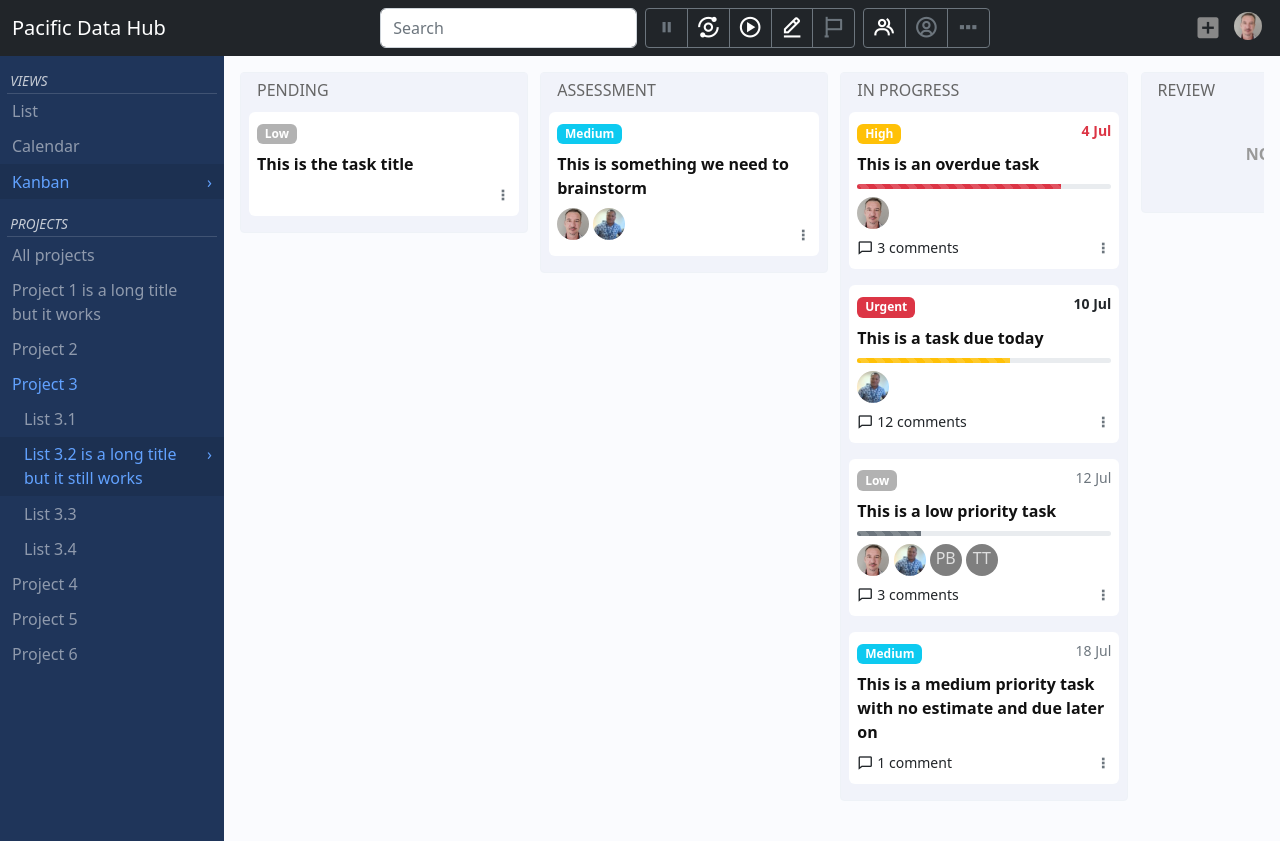
After one commit to stanozr/taskfreak, a Flask app: page /kanban in a window 1280 px wide. The commit adds this page. Run offline with Flask 2, Linux system fonts and the light colour scheme; some libraries are stand-ins or nearby versions.

Commit message:
Kanban view (per task status)

```diff
--- a/application/routes.py
+++ b/application/routes.py
@@ -35,3 +35,12 @@ def calendar():
 		js=['calendar.min.js', 'task_calendar.js'],
 		css=['calendar.min.css']
 	)
+
+@app.route("/kanban")
+def kanban():
+    return render_template("task_kanban.html",
+		title="Pacific Data Hub",
+		menu="kanban",
+		now=datetime.datetime.utcnow(),
+		js=['dragula.min.js', 'task_kanban.js'],
+	)
--- a/application/static/css/app.css
+++ b/application/static/css/app.css
@@ -136,7 +136,7 @@
 
 /* CONTENT */
 .main {
-  padding: 1rem 1rem 5rem;
+  padding: 1rem 1rem;
   overflow-y: auto;
 }
 
@@ -175,7 +175,7 @@
     content: "\203A";
   }
   .main {
-    background-color: #f3f3f3;
+    background-color: rgb(250,251,254);
   }
 }
 
@@ -214,7 +214,7 @@
 .task-list .task-row:nth-child(odd) {
   background-color: #f9f9f9;
 }
-.task-list .task-deadline {
+.task-row .task-deadline {
   flex: 0 0 45px;
   padding: 0 6px 0 3px;
   line-height: 1;
@@ -222,10 +222,10 @@
 }
 .task-row .task-deadline {
   padding: 5px 6px 0px 4px;
-  background-color:  #e9e9e9;
   border-left: 4px solid #999;
   border-radius: 3px;
   align-self: stretch;
+  background-color:  #eee;
 }
 .task-row .task-deadline.priority-3 {
   border-left-color: #dc3545;
@@ -237,6 +237,8 @@
   border-left-color: #0dcaf0;
 }
 .task-row .task-deadline big {
+  display: block;
+  padding-top: 1px;
   font-size: 1em;
 }
 .task-row .task-deadline span {
@@ -384,3 +386,89 @@
   color: #333;
   text-decoration: none;
 }
+
+/* TASK KANBAN */
+.kanban-board {
+  display: block;
+  white-space: nowrap;
+  overflow-x: auto;
+}
+.kanban-list {
+  display: inline-block;
+  width: 18rem;
+  padding: 0 .5rem;
+  border: 1px solid #eef2f7;
+  vertical-align: top;
+  margin-bottom: 24px;
+  border-radius: 0.25rem;
+  background-color: #f1f3fa;
+}
+.kanban-list:not(:last-child) {
+  margin-right: .5rem;
+}
+.kanban-header {
+  font-size: 1em;
+  color: #666;
+  background-color: #f1f3fa;
+  padding: 0.5rem 1rem;
+  margin: 0 -.5rem .25rem;
+  text-overflow: ellipsis;
+  overflow: hidden;
+}
+.kanban-tasks {
+  min-height: 100px;
+  position: relative;
+  /* height: 74vh;
+  overflow-y: auto; */
+}
+.kanban-tasks::before {
+  content: "No Tasks";
+  position: absolute;
+  color: #999;
+  text-transform: uppercase;
+  line-height: 85px;
+  width: 100%;
+  text-align: center;
+  font-weight: 600;
+}
+.kanban-item {
+  border: 0 none;
+  background-color: #fff;
+}
+.badge.bg-normal {
+  background-color: rgba(0,0,0,.3);
+}
+.kanban-item a.task-title {
+  color: #111;
+  text-decoration: none;
+  white-space: pre-wrap;
+}
+.kanban-item .task-comments small {
+  vertical-align: top;
+  padding-left: 4px;
+}
+.kanban-item .dropdown-toggle::after {
+  display: none;
+}
+.gu-mirror {
+  position: fixed !important;
+  margin: 0 !important;
+  z-index: 9999 !important;
+  opacity: 0.8;
+  -ms-filter: "progid:DXImageTransform.Microsoft.Alpha(Opacity=80)";
+  filter: alpha(opacity=80);
+}
+.gu-hide {
+  display: none !important;
+}
+.gu-unselectable {
+  -webkit-user-select: none !important;
+  -moz-user-select: none !important;
+  -ms-user-select: none !important;
+  user-select: none !important;
+}
+.gu-transit {
+  opacity: 0.2;
+  -ms-filter: "progid:DXImageTransform.Microsoft.Alpha(Opacity=20)";
+  filter: alpha(opacity=20);
+}
--- /dev/null
+++ b/application/static/js/task_kanban.js
@@ -0,0 +1,8 @@
+$('document').ready(function() {
+    var drake = dragula({
+        isContainer: function (el) {
+            return el.classList.contains('kanban-tasks');
+        },
+        revertOnSpill: true
+    });
+});
--- a/application/templates/layout/task.html
+++ b/application/templates/layout/task.html
@@ -52,7 +52,7 @@
   <ul>
     <li><a href="{{ url_for('list') }}" class="{% if menu=='list' %}active{% endif %}">List</a></li>
     <li><a href="{{ url_for('calendar') }}" class="{% if menu=='calendar' %}active{% endif %}">Calendar</a></li>
-    <li><a href="#" class="{% if menu=='kanban' %}active{% endif %}">Kanban</a></li>
+    <li><a href="{{ url_for('kanban') }}" class="{% if menu=='kanban' %}active{% endif %}">Kanban</a></li>
   </ul>
   <h4>Projects</h4>
   <ul>
--- /dev/null
+++ b/application/templates/task_kanban.html
@@ -0,0 +1,250 @@
+{% extends "layout/task.html" %}
+
+{% block content %}
+
+    <div class="kanban-board">
+        <div class="kanban-list">
+            <h5 class="mt-0 kanban-header text-uppercase">Pending</h5>
+            <div class="kanban-tasks">
+                <div class="card kanban-item task-item mb-3">
+                    <div class="card-body p-2">
+                        <div class="mb-2">
+                            <span class="badge bg-normal">Low</span>
+                        </div>
+                        <div class="fw-semibold mb-2">
+                            <a href="#!" class="task-title">This is the task title</a>
+                        </div>
+                        <div class="d-flex align-items-end">
+                            <div class="flex-grow-1">
+
+                            </div>
+                            <div class="dropdown">
+                                <a href="#" class="dropdown-toggle text-muted arrow-none" data-bs-toggle="dropdown" aria-expanded="false">
+                                    <i class='bx bx-dots-vertical'></i>
+                                </a>
+                                <div class="dropdown-menu dropdown-menu-end">
+                                    <a href="javascript:void(0);" class="dropdown-item"><i class="bx bx-pencil me-2"></i>Edit</a>
+                                    <a href="javascript:void(0);" class="dropdown-item"><i class='bx bx-trash me-2'></i>Delete</a>
+                                    <a href="javascript:void(0);" class="dropdown-item"><i class='bx bx-user-plus me-2'></i>Assign</a>
+                                    <a href="javascript:void(0);" class="dropdown-item"><i class='bx bx-log-in me-2'></i>Join/Leave</a>
+                                </div>
+                            </div>
+                        </div>
+                    </div>
+                </div>
+            </div>
+        </div>
+
+        <div class="kanban-list">
+            <h5 class="mt-0 kanban-header text-uppercase">Assessment</h5>
+            <div class="kanban-tasks">
+                <div class="card kanban-item task-item mb-3">
+                    <div class="card-body p-2">
+                        <div class="mb-2">
+                            <span class="badge bg-info">Medium</span>
+                        </div>
+                        <div class="fw-semibold mb-2">
+                            <a href="#!" class="task-title">This is something we need to brainstorm</a>
+                        </div>
+                        <div class="d-flex align-items-end">
+                            <div class="flex-grow-1">
+                                <div class="task-users mb-2">
+                                    <a href="#!"><img src="static/img/user_stan.png" class="rounded-circle" /></a>
+                                    <a href="#!"><img src="static/img/user_sio.png" class="rounded-circle" /></a>
+                                </div>
+                            </div>
+                            <div class="dropdown">
+                                <a href="#" class="dropdown-toggle text-muted arrow-none" data-bs-toggle="dropdown" aria-expanded="false">
+                                    <i class='bx bx-dots-vertical'></i>
+                                </a>
+                                <div class="dropdown-menu dropdown-menu-end">
+                                    <a href="javascript:void(0);" class="dropdown-item"><i class="bx bx-pencil me-2"></i>Edit</a>
+                                    <a href="javascript:void(0);" class="dropdown-item"><i class='bx bx-trash me-2'></i>Delete</a>
+                                    <a href="javascript:void(0);" class="dropdown-item"><i class='bx bx-user-plus me-2'></i>Assign</a>
+                                    <a href="javascript:void(0);" class="dropdown-item"><i class='bx bx-log-in me-2'></i>Join/Leave</a>
+                                </div>
+                            </div>
+                        </div>
+                    </div>
+                </div>
+            </div>
+        </div>
+
+        <div class="kanban-list">
+            <h5 class="mt-0 kanban-header text-uppercase">In Progress</h5>
+            <div class="kanban-tasks">
+                <div class="card kanban-item task-item mb-3">
+                    <div class="card-body p-2">
+                        <div class="mb-2">
+                            <span class="badge bg-warning">High</span>
+                            <small class="float-end text-danger fw-semibold">4 Jul</small>
+                        </div>
+                        <div class="fw-semibold mb-2">
+                            <a href="#!" class="task-title">This is an overdue task</a>
+                        </div>
+                        <div class="task-progress progress mb-2" style="height:5px">
+                            <div class="progress-bar progress-bar-striped bg-danger" role="progressbar" style="width: 80%;" aria-valuenow="25" aria-valuemin="0" aria-valuemax="100"></div>
+                        </div>
+                        <div class="d-flex align-items-end">
+                            <div class="flex-grow-1">
+                                <div class="task-users mb-2">
+                                    <a href="#!"><img src="static/img/user_stan.png" class="rounded-circle" /></a>
+                                </div>
+                                <div class="task-comments"><i class='bx bx-comment'></i><small>3 comments</small></div>
+                            </div>
+                            <div class="dropdown">
+                                <a href="#" class="dropdown-toggle text-muted arrow-none" data-bs-toggle="dropdown" aria-expanded="false">
+                                    <i class='bx bx-dots-vertical'></i>
+                                </a>
+                                <div class="dropdown-menu dropdown-menu-end">
+                                    <a href="javascript:void(0);" class="dropdown-item"><i class="bx bx-pencil me-2"></i>Edit</a>
+                                    <a href="javascript:void(0);" class="dropdown-item"><i class='bx bx-trash me-2'></i>Delete</a>
+                                    <a href="javascript:void(0);" class="dropdown-item"><i class='bx bx-user-plus me-2'></i>Assign</a>
+                                    <a href="javascript:void(0);" class="dropdown-item"><i class='bx bx-log-in me-2'></i>Join/Leave</a>
+                                </div>
+                            </div>
+                        </div>
+                    </div>
+                </div>
+                <div class="card kanban-item task-item mb-3">
+                    <div class="card-body p-2">
+                        <div class="mb-2">
+                            <span class="badge bg-danger">Urgent</span>
+                            <small class="float-end fw-semibold">10 Jul</small>
+                        </div>
+                        <div class="fw-semibold mb-2">
+                            <a href="#!" class="task-title">This is a task due today</a>
+                        </div>
+                        <div class="task-progress progress mb-2" style="height:5px">
+                            <div class="progress-bar progress-bar-striped bg-warning" role="progressbar" style="width: 60%;" aria-valuenow="25" aria-valuemin="0" aria-valuemax="100"></div>
+                        </div>
+                        <div class="d-flex align-items-end">
+                            <div class="flex-grow-1">
+                                <div class="task-users mb-2">
+                                    <a href="#!"><img src="static/img/user_sio.png" class="rounded-circle" /></a>
+                                </div>
+                                <div class="task-comments"><i class='bx bx-comment'></i><small>12 comments</small></div>
+                            </div>
+                            <div class="dropdown">
+                                <a href="#" class="dropdown-toggle text-muted arrow-none" data-bs-toggle="dropdown" aria-expanded="false">
+                                    <i class='bx bx-dots-vertical'></i>
+                                </a>
+                                <div class="dropdown-menu dropdown-menu-end">
+                                    <a href="javascript:void(0);" class="dropdown-item"><i class="bx bx-pencil me-2"></i>Edit</a>
+                                    <a href="javascript:void(0);" class="dropdown-item"><i class='bx bx-trash me-2'></i>Delete</a>
+                                    <a href="javascript:void(0);" class="dropdown-item"><i class='bx bx-user-plus me-2'></i>Assign</a>
+                                    <a href="javascript:void(0);" class="dropdown-item"><i class='bx bx-log-in me-2'></i>Join/Leave</a>
+                                </div>
+                            </div>
+                        </div>
+                    </div>
+                </div>
+                <div class="card kanban-item task-item mb-3">
+                    <div class="card-body p-2">
+                        <div class="mb-2">
+                            <span class="badge bg-normal">Low</span>
+                            <small class="float-end text-muted">12 Jul</small>
+                        </div>
+                        <div class="fw-semibold mb-2">
+                            <a href="#!" class="task-title">This is a low priority task</a>
+                        </div>
+                        <div class="task-progress progress mb-2" style="height:5px">
+                            <div class="progress-bar progress-bar-striped bg-secondary" role="progressbar" style="width: 25%;" aria-valuenow="25" aria-valuemin="0" aria-valuemax="100"></div>
+                        </div>
+                        <div class="d-flex align-items-end">
+                            <div class="flex-grow-1">
+                                <div class="task-users mb-2">
+                                    <a href="#!"><img src="static/img/user_stan.png" class="rounded-circle" /></a>
+                                    <a href="#!"><img src="static/img/user_sio.png" class="rounded-circle" /></a>
+                                    <a href="#!"><span class="rounded-circle">PB</span></a>
+                                    <a href="#!"><span class="rounded-circle">TT</span></a>
+                                </div>
+                                <div class="task-comments"><i class='bx bx-comment'></i><small>3 comments</small></div>
+                            </div>
+                            <div class="dropdown">
+                                <a href="#" class="dropdown-toggle text-muted arrow-none" data-bs-toggle="dropdown" aria-expanded="false">
+                                    <i class='bx bx-dots-vertical'></i>
+                                </a>
+                                <div class="dropdown-menu dropdown-menu-end">
+                                    <a href="javascript:void(0);" class="dropdown-item"><i class="bx bx-pencil me-2"></i>Edit</a>
+                                    <a href="javascript:void(0);" class="dropdown-item"><i class='bx bx-trash me-2'></i>Delete</a>
+                                    <a href="javascript:void(0);" class="dropdown-item"><i class='bx bx-user-plus me-2'></i>Assign</a>
+                                    <a href="javascript:void(0);" class="dropdown-item"><i class='bx bx-log-in me-2'></i>Join/Leave</a>
+                                </div>
+                            </div>
+                        </div>
+                    </div>
+                </div>
+                <div class="card kanban-item task-item mb-3">
+                    <div class="card-body p-2">
+                        <div class="mb-2">
+                            <span class="badge bg-info">Medium</span>
+                            <small class="float-end text-muted">18 Jul</small>
+                        </div>
+                        <div class="fw-semibold mb-2">
+                            <a href="#!" class="task-title">This is a medium priority task with no estimate and due later on</a>
+                        </div>
+                        <div class="d-flex align-items-end">
+                            <div class="flex-grow-1">
+                                <div class="task-comments"><i class='bx bx-comment'></i><small>1 comment</small></div>
+                            </div>
+                            <div class="dropdown">
+                                <a href="#" class="dropdown-toggle text-muted arrow-none" data-bs-toggle="dropdown" aria-expanded="false">
+                                    <i class='bx bx-dots-vertical'></i>
+                                </a>
+                                <div class="dropdown-menu dropdown-menu-end">
+                                    <a href="javascript:void(0);" class="dropdown-item"><i class="bx bx-pencil me-2"></i>Edit</a>
+                                    <a href="javascript:void(0);" class="dropdown-item"><i class='bx bx-trash me-2'></i>Delete</a>
+                                    <a href="javascript:void(0);" class="dropdown-item"><i class='bx bx-user-plus me-2'></i>Assign</a>
+                                    <a href="javascript:void(0);" class="dropdown-item"><i class='bx bx-log-in me-2'></i>Join/Leave</a>
+                                </div>
+                            </div>
+                        </div>
+                    </div>
+                </div>
+            </div>
+        </div>
+
+        <div class="kanban-list">
+            <h5 class="mt-0 kanban-header text-uppercase">Review</h5>
+            <div class="kanban-tasks"></div>
+        </div>
+
+        <div class="kanban-list">
+            <h5 class="mt-0 kanban-header text-uppercase">Completed</h5>
+            <div class="kanban-tasks">
+                <div class="card kanban-item task-item mb-3">
+                    <div class="card-body p-2">
+                        <div class="mb-2">
+                            <span class="badge bg-normal">Low</span>
+                            <small class="float-end text-success">12 Jul</small>
+                        </div>
+                        <div class="fw-semibold mb-2">
+                            <a href="#!" class="task-title">This is the task title</a>
+                        </div>
+                        <div class="task-progress progress mb-2" style="height:5px">
+                            <div class="progress-bar bg-success" role="progressbar" style="width: 100%;" aria-valuenow="25" aria-valuemin="0" aria-valuemax="100"></div>
+                        </div>
+                        <div class="task-users mb-2">
+                            <a href="#!"><img src="static/img/user_stan.png" class="rounded-circle" /></a>
+                        </div>
+                        <div class="dropdown float-end">
+                            <a href="#" class="dropdown-toggle text-muted arrow-none" data-bs-toggle="dropdown" aria-expanded="false">
+                                <i class='bx bx-dots-vertical'></i>
+                            </a>
+                            <div class="dropdown-menu dropdown-menu-end">
+                                <a href="javascript:void(0);" class="dropdown-item"><i class="bx bx-pencil me-2"></i>Edit</a>
+                                <a href="javascript:void(0);" class="dropdown-item"><i class='bx bx-trash me-2'></i>Delete</a>
+                                <a href="javascript:void(0);" class="dropdown-item"><i class='bx bx-user-plus me-2'></i>Assign</a>
+                                <a href="javascript:void(0);" class="dropdown-item"><i class='bx bx-log-in me-2'></i>Join/Leave</a>
+                            </div>
+                        </div>
+                        <div class="task-comments"><i class='bx bx-comment'></i><small>3 comments</small></div>
+                    </div>
+                </div>
+            </div>
+        </div>
+
+    </div>
+
+{% endblock %}
```
Also changed, not shown: application/templates/task_list.html (+9 -9 lines), application/static/js/dragula.min.js (added).
